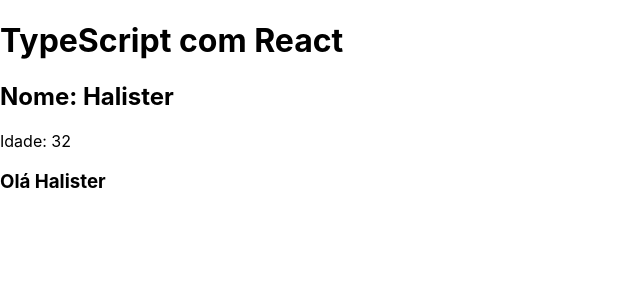
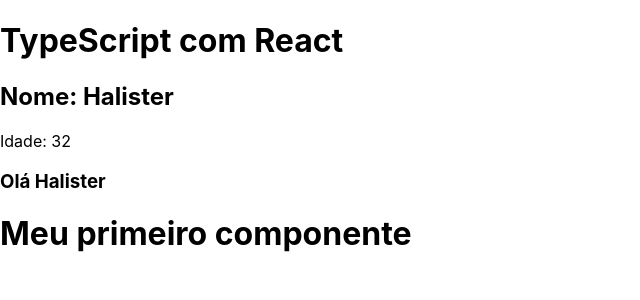
Before and after one commit to HalisterFernando/typescript-exercises, a React (Create React App) app in the folder react_com_ts/: page / in a window 1280 px wide. Shown: the top 300 px of the page, without its empty margins (0-640 px from the left). Built offline with nearby package versions, Linux system fonts and the light colour scheme.

Commit message:
chore: :rocket: importa componente

```diff
--- a/react_com_ts/src/App.tsx
+++ b/react_com_ts/src/App.tsx
@@ -1,4 +1,4 @@
-
+import FirstComponent from "./components/FirstComponent"
 
 function App() {
 
@@ -23,6 +23,7 @@
         </div>
       )}
       <h3>{userGreeting(name)}</h3>
+      <FirstComponent />
     </div>
   );
 }
--- a/react_com_ts/src/components/FirstComponent.tsx
+++ b/react_com_ts/src/components/FirstComponent.tsx
@@ -1,8 +1,8 @@
-import React from 'react'
+import React, {ReactElement} from 'react'
 
 type Props = {}
 
-const FirstComponent = (props: Props) => {
+const FirstComponent = (props: Props): ReactElement => {
   return (
     <div>
         <h1>Meu primeiro componente</h1>
```
